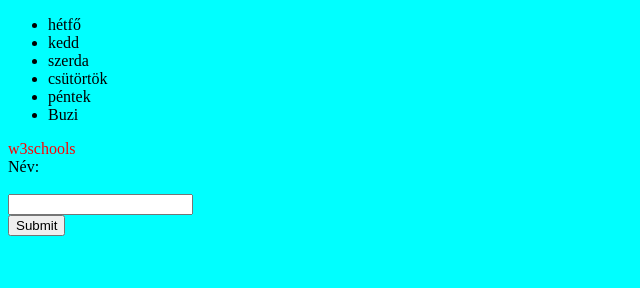
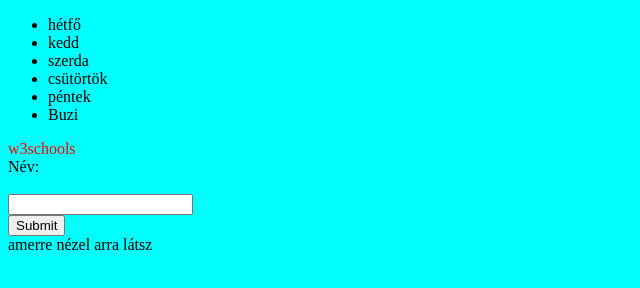
Before and after one commit to BAJNOKDANI/12-12, a plain HTML site: page index.html in a window 1280 px wide. Shown: the whole page, without its empty margins (0-640 px from the left). Drawn offline with Linux system fonts and the light colour scheme.

Commit message:
alcim html

```diff
--- a/index.html
+++ b/index.html
@@ -25,5 +25,8 @@
     <input type="text" id="nev" name="nev">
     <br>
     <input type="submit">
+<div class="alcim">
+amerre nézel arra látsz
+</div>
 </body>
 </html>
```
